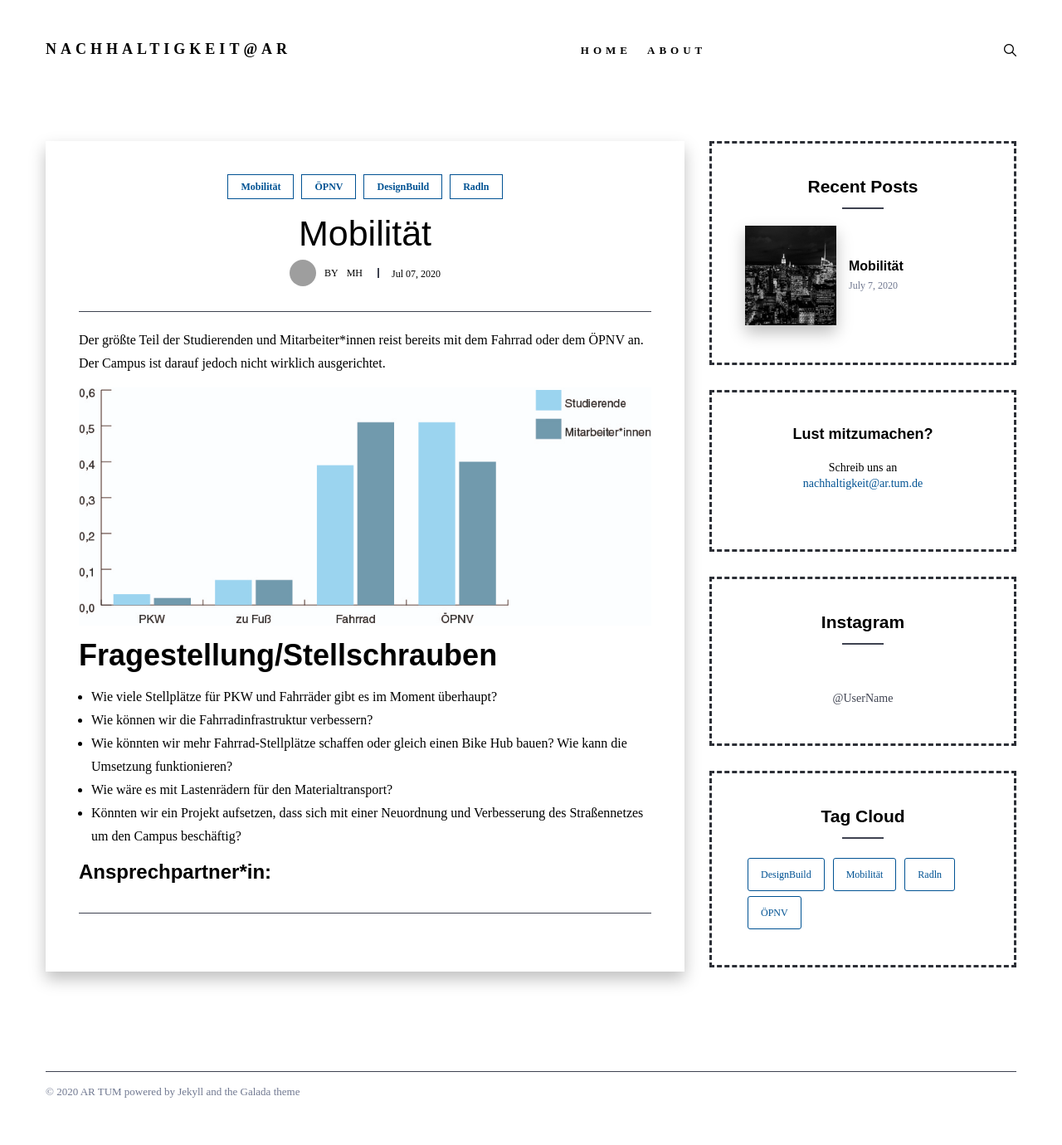
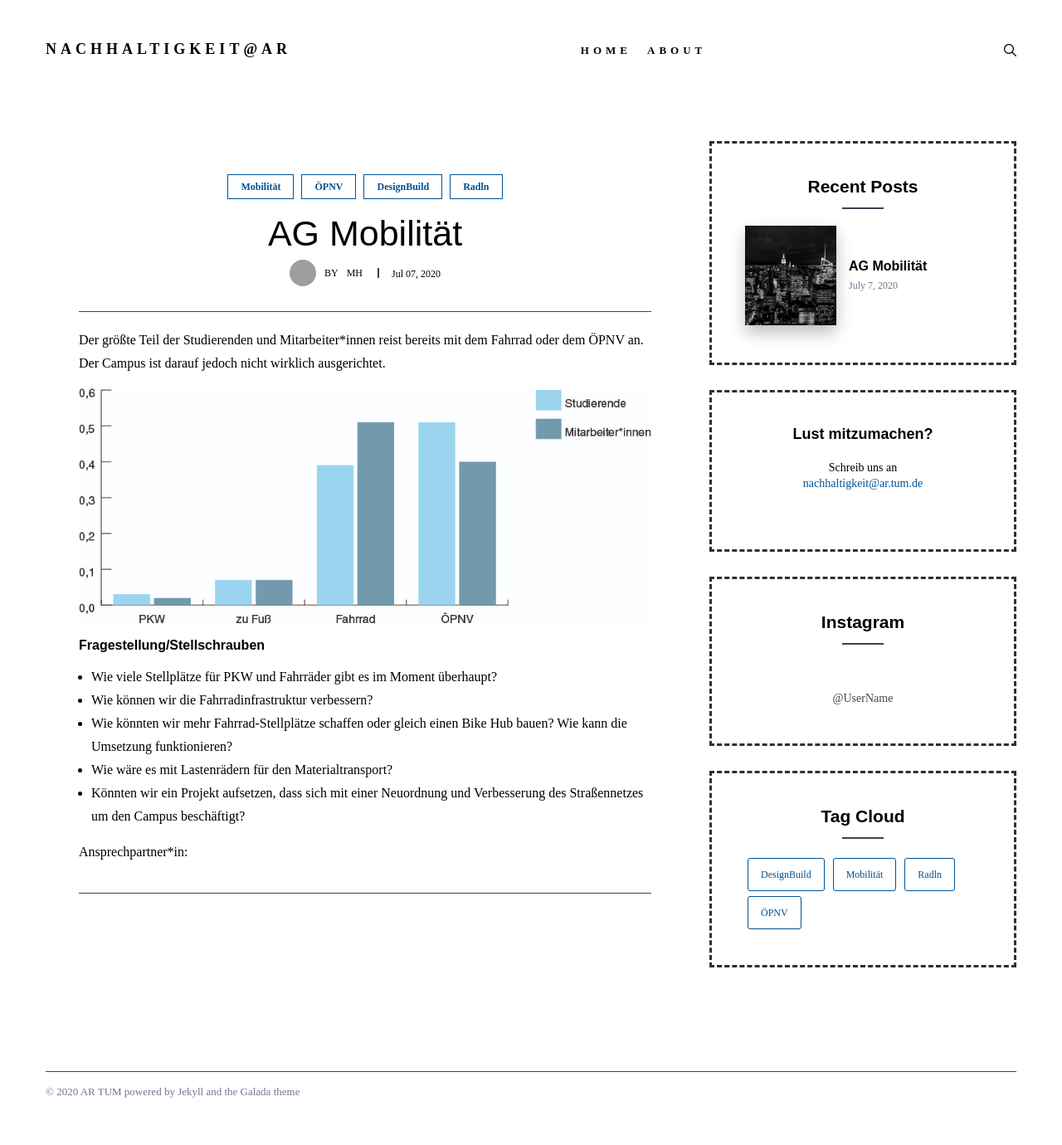
Before and after one commit to hingstarne/artumnachhaltigkeit, a Jekyll site: the page built from _posts/2020-07-07-mobilität.markdown, in a window 1280 px wide. Shown: the whole page at 83% size. Built offline with Jekyll 4.4.1, drawn with Linux system fonts in a browser that asks for light colours; nearby versions of some CDN libraries; some web fonts are replaced; grey boxes are pictures that could not be loaded.

Commit message:
update post

```diff
--- a/_posts/2020-07-07-mobilität.markdown
+++ b/_posts/2020-07-07-mobilität.markdown
@@ -1,6 +1,6 @@
 ---
 layout: post
-title:  Mobilität
+title:  AG Mobilität
 date:   2020-07-07 15:28:55 +0300
 image:  02.jpg
 tags:   Mobilität ÖPNV DesignBuild Radln
@@ -9,10 +9,12 @@ Der größte Teil der Studierenden und Mitarbeiter*innen reist bereits mit dem F
 an. Der Campus ist darauf jedoch nicht wirklich ausgerichtet.
 
 
+
 ![]({{site.baseurl}}/img/diagram_mob.jpg)
 
 
-# Fragestellung/Stellschrauben
+
+###### Fragestellung/Stellschrauben
 
 * Wie viele Stellplätze für PKW und Fahrräder gibt es im Moment überhaupt?
 * Wie können wir die Fahrradinfrastruktur verbessern?
@@ -20,6 +22,6 @@ an. Der Campus ist darauf jedoch nicht wirklich ausgerichtet.
 Umsetzung funktionieren?
 * Wie wäre es mit Lastenrädern für den Materialtransport?
 * Könnten wir ein Projekt aufsetzen, dass sich mit einer Neuordnung und Verbesserung des Straßennetzes
-um den Campus beschäftig?
+um den Campus beschäftigt?
 
-### Ansprechpartner*in:
+Ansprechpartner*in:
--- a/_sass/4-layouts/_post.scss
+++ b/_sass/4-layouts/_post.scss
@@ -20,7 +20,7 @@
   background-position: center;
   background-repeat: no-repeat;
   background-color: $black;
-  box-shadow: 0 9px 18px 0 rgba(0,0,0,0.25);
+  box-shadow: 0 0px 0px 0 rgba(0,0,0,0.25);
   position: relative;
   opacity: 0;
   transition: all 1s cubic-bezier(0.6, 0.3, 0, 1);
@@ -38,7 +38,7 @@
 
 .post-content {
   padding: 40px 15px;
-  box-shadow: 0 9px 18px 0 rgba(0,0,0,0.25);
+  box-shadow: 0 0px 0px 0 rgba(0,0,0,0.25);
 }
 
 .post-head, .post-body {
```
